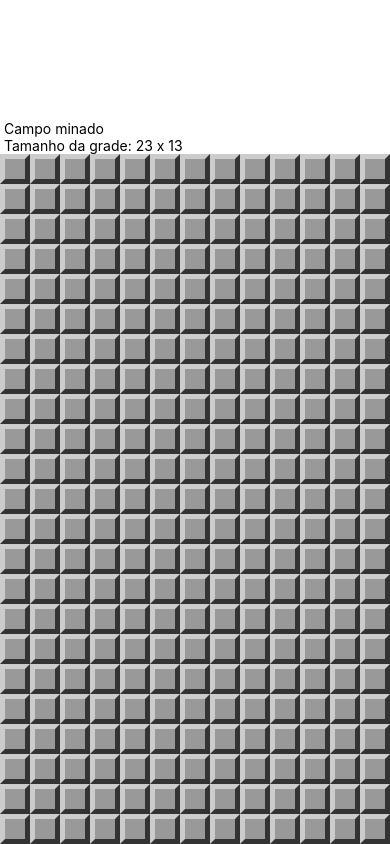
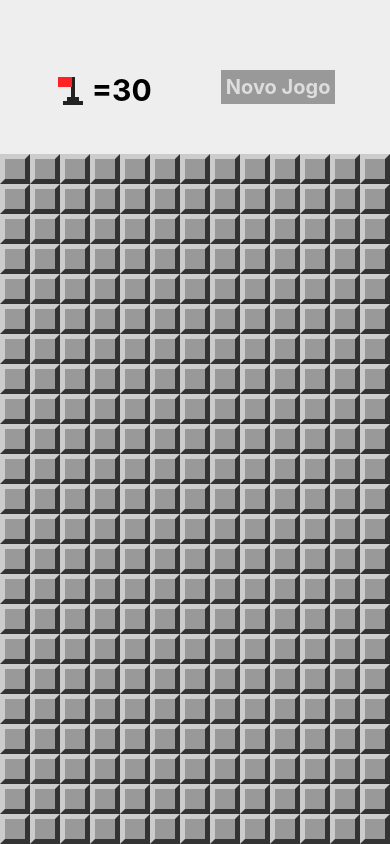
Before and after one commit to immerfallen/minesweeper, a React Native app: screen / in a window 390 px wide. Built offline with nearby package versions, Linux system fonts and the light colour scheme.

Commit message:
Inserido funcionalidade para escolher dificuldade do jogo

```diff
--- a/App.js
+++ b/App.js
@@ -2,7 +2,9 @@ import React, {Component} from 'react';
 import { StyleSheet, Text, View, Alert} from 'react-native';
 import params from './src/params'
 import MineField from './src/components/MineField'
-import {createMinedBoard, cloneBoard, openField, hadExplosion, wonGame,showMines, invertFlag } from './src/functions'
+import Header from './src/components/Header'
+import LevelSelection from './src/screens/LevelSelection'
+import {createMinedBoard, cloneBoard, openField, hadExplosion, wonGame,showMines, invertFlag, flagsUsed } from './src/functions'
 
 export default class App extends Component{
 
@@ -25,6 +27,7 @@ export default class App extends Component{
       board: createMinedBoard(rows,cols, this.minesAmount()),
       won: false,
       lost: false,
+      showLevelSelection: false,
 
     }
   }
@@ -58,11 +61,21 @@ export default class App extends Component{
     this.setState({board,won})
   }
 
+  onLevelSelected = level => {
+    params.difficultLevel = level
+    this.setState(this.createState())
+  }
+
   render() {
     return (
       <View style={styles.container}>
-        <Text> Campo minado</Text>
-        <Text> Tamanho da grade: {params.getRowsAmount()} x {params.getColumnsAmount()}</Text>
+        <LevelSelection isVisible={this.state.showLevelSelection}
+        onLevelSelected={this.onLevelSelected}
+        onCancel ={()=>this.setState({showLevelSelection:false})}/>
+            <Header flagsLeft={this.minesAmount()-flagsUsed(this.state.board)}
+            onNewGame={() => this.setState(this.createState())}
+            onFlagPress={() => this.setState({showLevelSelection:true})}/>
+
         <View style={styles.board}>
           <MineField board={this.state.board}
           onOpenField={this.onOpenField}
--- /dev/null
+++ b/src/components/Header.js
@@ -0,0 +1,55 @@
+import React from 'react'
+import {View,StyleSheet,Text,TouchableOpacity, Touchable} from 'react-native'
+import Flag from './Flag'
+
+export default props => {
+    return (
+        <View style={styles.container}>
+            <View style={styles.flagContainer}>
+                <TouchableOpacity onPress={props.onFlagPress} style={styles.flagButton}>
+                    <Flag bigger/>
+                </TouchableOpacity>
+                <Text style={styles.flagsLeft}> ={props.flagsLeft}</Text>
+            </View>
+            <TouchableOpacity style={styles.button} onPress={props.onNewGame}>
+                <Text style={styles.buttonLabel}>Novo Jogo</Text>
+            </TouchableOpacity>
+        </View>
+    )
+}
+
+const styles = StyleSheet.create ({
+    container: {
+        flex: 1,
+        flexDirection: 'row',
+        backgroundColor: '#EEE',
+        alignItems: 'center',
+        justifyContent: 'space-around',
+        paddingTop: 20,
+        paddingHorizontal: 20,
+    },
+    flagContainer: {
+        flexDirection: 'row',
+
+    },
+    flagButton: {
+        marginTop: 10,
+        minWidth:30,
+
+    },
+    flagsLeft: {
+        fontSize: 30,
+        fontWeight: 'bold',
+        paddingTop: 5,
+
+    },
+    button: {
+        backgroundColor: '#999',
+        padding: 5,
+    },
+    buttonLabel:{
+        fontSize: 20,
+        color: '#DDD',
+        fontWeight: 'bold'
+    }
+})
--- /dev/null
+++ b/src/screens/LevelSelection.js
@@ -0,0 +1,76 @@
+import React from 'react'
+import {
+    View,
+    StyleSheet,
+    Text,TouchableOpacity,
+    Modal
+} from 'react-native'
+
+export default props => {
+    return (
+        <Modal onRequestClose={props.onCancel}
+        visible={props.isVisible} animationType='slide'
+        transparent={true}>
+            <View style={styles.frame}>
+                <View style={styles.container}>
+                    <Text style={styles.title}>Selecione o Nível</Text>
+                    <TouchableOpacity style={[styles.button, styles.bgEasy]}
+                    onPress={() => props.onLevelSelected(0.1)}>
+                        <Text style={styles.buttonLabel}>Fácil</Text>
+                    </TouchableOpacity>
+                    <TouchableOpacity style={[styles.button, styles.bgNormal]}
+                    onPress={() => props.onLevelSelected(0.2)}>
+                        <Text style={styles.buttonLabel}>Normal</Text>
+                    </TouchableOpacity>
+                    <TouchableOpacity style={[styles.button, styles.bgHard]}
+                    onPress={() => props.onLevelSelected(0.3)}>
+                        <Text style={styles.buttonLabel}>Difícil</Text>
+                    </TouchableOpacity>
+                </View>
+            </View>
+        </Modal>
+    )
+}
+
+const styles = StyleSheet.create({
+    frame: {
+        flex: 1,
+        alignItems: 'center',
+        justifyContent: 'center',
+        backgroundColor: 'rgba(0,0,0,0.6)',
+
+    },
+    container: {
+        backgroundColor: '#EEE',
+        alignItems: 'center',
+        justifyContent: 'center',
+        padding: 15,
+    },
+    title: {
+        fontSize: 30,
+        fontWeight: 'bold',
+    },
+    button: {
+        marginTop: 10,
+        padding: 5,
+
+    },
+    buttonLabel: {
+        fontSize: 20,
+        color: '#EEE',
+        fontWeight: 'bold',
+    },
+    bgEasy: {
+        backgroundColor: '#49b65d',
+
+    },
+    bgNormal: {
+        backgroundColor: '#2765f7',
+
+    },
+    bgHard: {
+        backgroundColor: '#f26337',
+
+    },
+
+})
```
